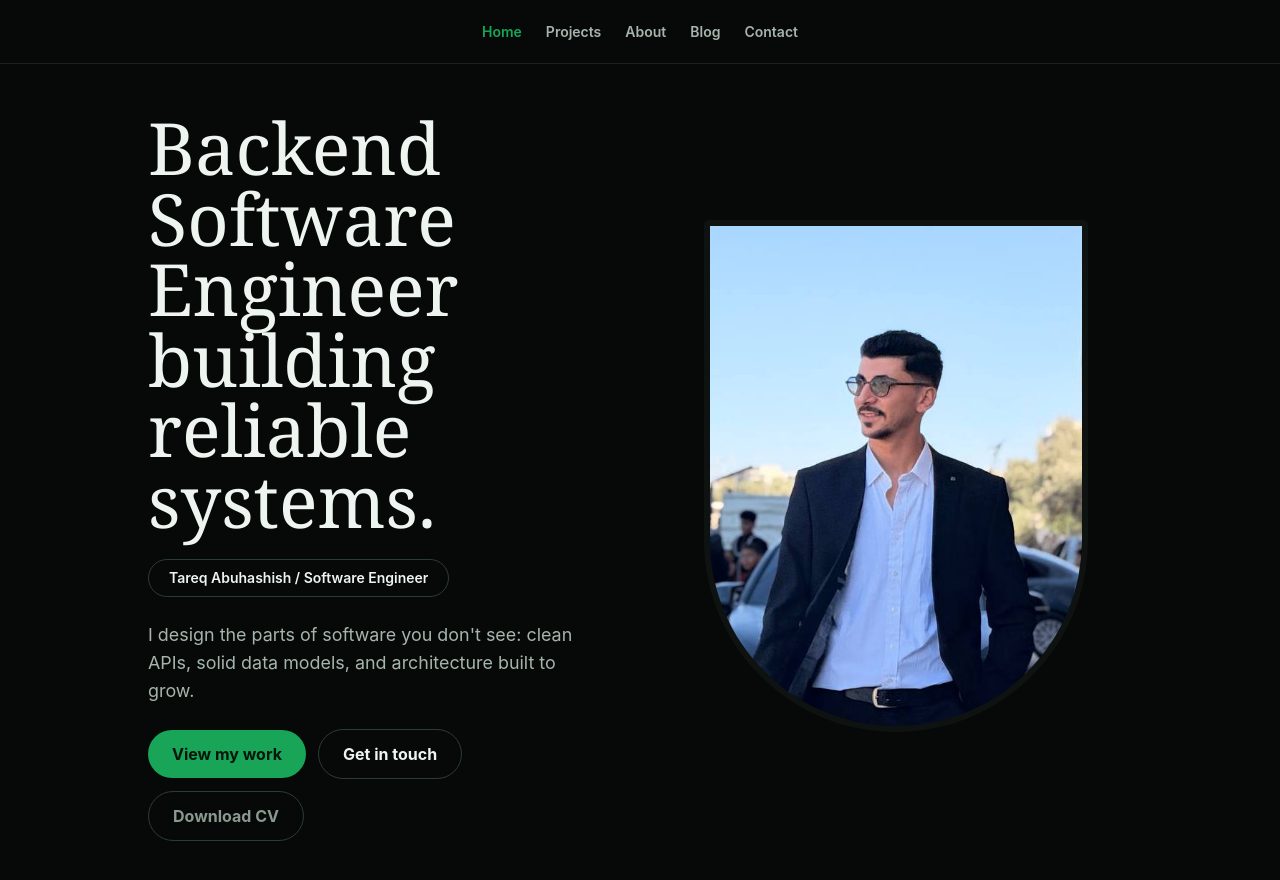
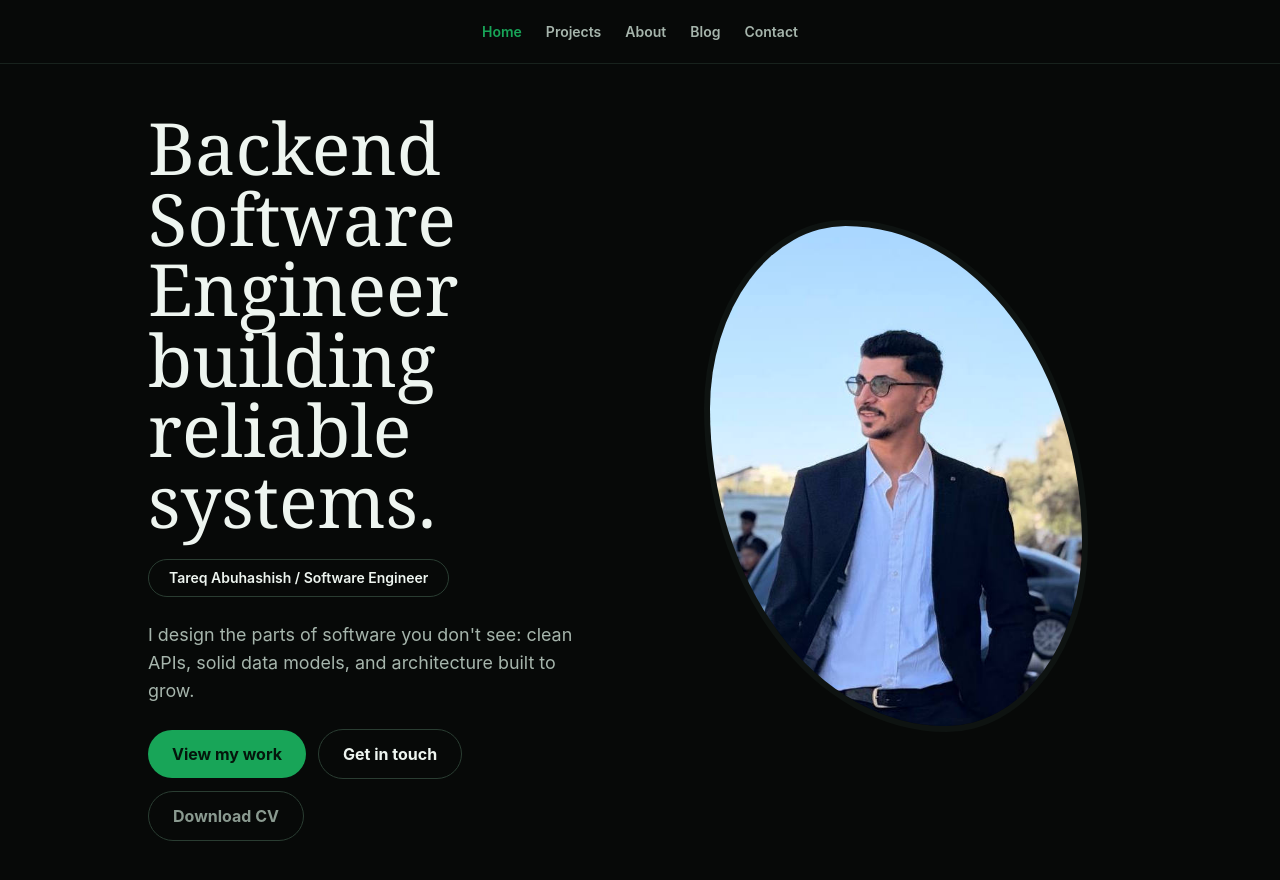
Before and after one commit to Tareq-Adel/portfolio, a React (Vite) app in the folder web/: page / in a window 1280 px wide. Shown: the top 880 px of the page. Built offline with nearby package versions, Linux system fonts and the light colour scheme.

Commit message:
Photo frame: switch to an organic blob radius
border-radius: 70% 120% 70% 120% instead of the arch shape
(28px 28px 999px 999px) -- user's own styling choice, made by
directly editing the file.

Co-Authored-By: Claude Sonnet 5 <noreply@anthropic.com>

```diff
--- a/web/src/pages/Home.tsx
+++ b/web/src/pages/Home.tsx
@@ -45,7 +45,7 @@ function Home() {
       <img
         src={profilePhoto}
         alt="Tareq Abuhashish"
-        className="mx-auto aspect-[3/4] w-full max-w-sm rounded-[28px_28px_999px_999px] border-[6px] border-surface object-cover"
+        className="mx-auto aspect-[3/4] w-full max-w-sm rounded-[70%_120%_70%_120%] border-[6px] border-surface object-cover"
       />
     </main>
   );
```
